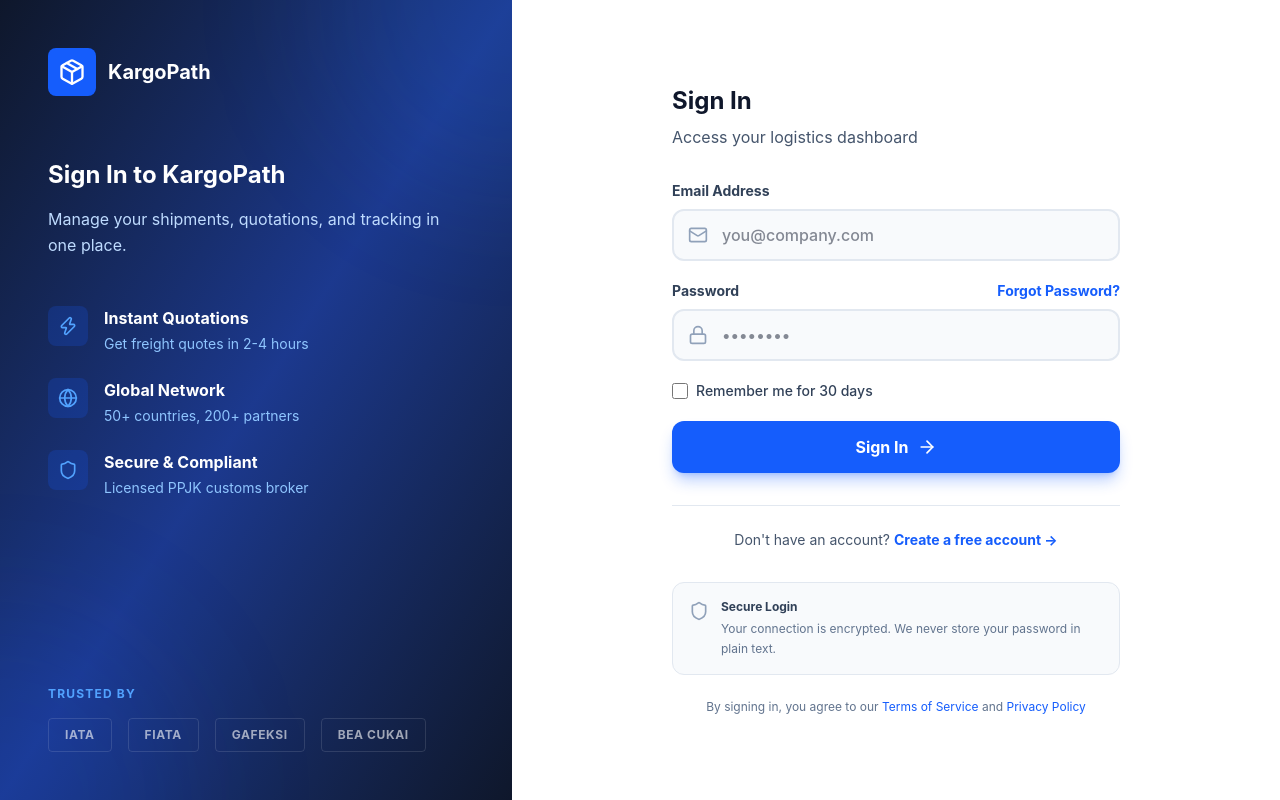
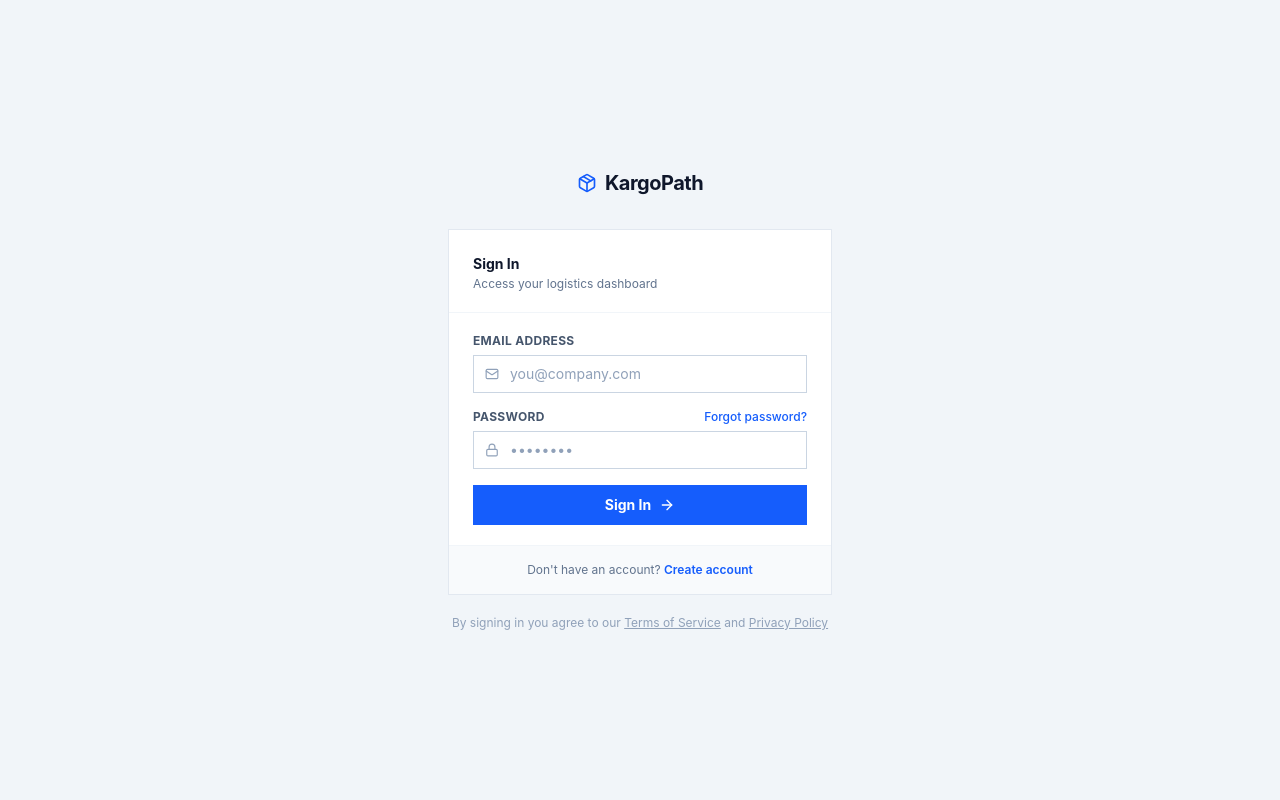
Before and after one commit to wawanabnan/kargopath, a React (Vite) app in the folder frontend/: page /login in a window 1280 px wide. Built offline with nearby package versions, Linux system fonts and the light colour scheme.

Commit message:
redesign: Login page - centered compact form, no sidebar, border-radius 0

```diff
--- a/frontend/src/pages/LoginPage.jsx
+++ b/frontend/src/pages/LoginPage.jsx
@@ -1,6 +1,6 @@
 import React, { useState } from 'react';
 import { Link, useNavigate, useLocation } from 'react-router-dom';
-import { Package, Mail, Lock, ArrowRight, AlertCircle, Shield, Zap, Globe } from 'lucide-react';
+import { Package, Mail, Lock, ArrowRight, AlertCircle } from 'lucide-react';
 import { useAuth } from '../context/AuthContext';
 import { quotationRequestAPI } from '../api';
 
@@ -22,7 +22,6 @@ export default function LoginPage() {
     try {
       await login(email, password);
 
-      // Auto-submit pending draft quote if any
       const draftKey = localStorage.getItem('kargopath_draft_key');
       if (draftKey) {
         try {
@@ -30,115 +29,55 @@ export default function LoginPage() {
           localStorage.removeItem('kargopath_draft_key');
           navigate('/dashboard', { replace: true, state: { quoteSubmitted: true, reference: req.reference_no } });
           return;
-        } catch (apiErr) {
-          console.error("Auto-submit draft failed:", apiErr);
+        } catch {
           localStorage.removeItem('kargopath_draft_key');
         }
       }
 
       navigate(redirectTo, { replace: true });
     } catch (err) {
-      setError(err?.detail || 'Invalid email or password. Please try again.');
+      setError(err?.detail || 'Invalid email or password.');
     } finally {
       setLoading(false);
     }
   };
 
   return (
-    <div className="min-h-screen bg-white font-sans flex">
-      {/* Left Side - Branding */}
-      <div className="hidden lg:flex lg:w-2/5 bg-gradient-to-br from-slate-900 via-blue-900 to-slate-900 p-12 flex-col justify-between relative overflow-hidden">
-        {/* Decorative elements */}
-        <div className="absolute top-0 right-0 w-96 h-96 bg-blue-500/10 rounded-full -translate-y-1/2 translate-x-1/2 blur-3xl"></div>
-        <div className="absolute bottom-0 left-0 w-96 h-96 bg-blue-600/10 rounded-full translate-y-1/2 -translate-x-1/2 blur-3xl"></div>
+    <div className="min-h-screen bg-slate-100 flex items-center justify-center p-4 font-sans overflow-x-hidden">
 
-        <div className="relative z-10">
+      <div className="w-full max-w-sm">
+
         {/* Logo */}
-          <div className="flex items-center gap-3 mb-16">
-            <div className="w-12 h-12 bg-blue-600 flex items-center justify-center rounded-lg">
-              <Package className="w-7 h-7 text-white" />
-            </div>
-            <span className="text-xl font-bold text-white">KargoPath</span>
+        <div className="flex items-center justify-center gap-2 mb-8">
+          <Package className="w-5 h-5 text-blue-600" />
+          <span className="text-xl font-bold text-slate-900 tracking-tight">KargoPath</span>
         </div>
 
-          {/* Tagline */}
-          <div className="mb-12">
-            <h1 className="text-2xl font-bold text-white mb-4 leading-tight">
-              Sign In to KargoPath
-            </h1>
-            <p className="text-blue-200 text-base leading-relaxed">
-              Manage your shipments, quotations, and tracking in one place.
-            </p>
+        {/* Card */}
+        <div className="bg-white border border-slate-200">
+
+          {/* Header */}
+          <div className="px-6 pt-6 pb-5 border-b border-slate-100">
+            <h1 className="text-sm font-bold text-slate-900">Sign In</h1>
+            <p className="text-xs text-slate-500 mt-0.5">Access your logistics dashboard</p>
           </div>
 
-          {/* Key Benefits */}
-          <div className="space-y-6">
-            {[
-              { icon: Zap, title: 'Instant Quotations', desc: 'Get freight quotes in 2-4 hours' },
-              { icon: Globe, title: 'Global Network', desc: '50+ countries, 200+ partners' },
-              { icon: Shield, title: 'Secure & Compliant', desc: 'Licensed PPJK customs broker' },
-            ].map((item, idx) => (
-              <div key={idx} className="flex items-start gap-4">
-                <div className="w-10 h-10 bg-blue-600/20 rounded-lg flex items-center justify-center flex-shrink-0">
-                  <item.icon className="w-5 h-5 text-blue-400" />
-                </div>
-                <div>
-                  <h3 className="text-white font-bold mb-1">{item.title}</h3>
-                  <p className="text-blue-300 text-sm">{item.desc}</p>
-                </div>
-              </div>
-            ))}
-          </div>
-        </div>
-
-        {/* Trust Indicators */}
-        <div className="relative z-10">
-          <p className="text-blue-400 text-xs font-bold uppercase tracking-widest mb-4">Trusted By</p>
-          <div className="flex flex-wrap gap-4 opacity-60">
-            {['IATA', 'FIATA', 'GAFEKSI', 'BEA CUKAI'].map(badge => (
-              <div key={badge} className="px-4 py-2 border border-white/20 rounded text-white text-xs font-bold tracking-wider">
-                {badge}
-              </div>
-            ))}
-          </div>
-        </div>
-      </div>
-
-      {/* Right Side - Login Form */}
-      <div className="flex-1 flex items-center justify-center p-8 lg:p-12">
-        <div className="w-full max-w-md">
-          {/* Mobile Logo */}
-          <div className="lg:hidden flex items-center gap-3 mb-8">
-            <div className="w-10 h-10 bg-blue-600 flex items-center justify-center rounded-lg">
-              <Package className="w-6 h-6 text-white" />
-            </div>
-            <span className="text-xl font-bold text-slate-900">KargoPath</span>
-          </div>
-
-          {/* Header */}
-          <div className="mb-8">
-            <h2 className="text-2xl font-bold text-slate-900 mb-2">Sign In</h2>
-            <p className="text-slate-600">
-              Access your logistics dashboard
-            </p>
-          </div>
-
-          {/* Error Alert */}
+          {/* Error */}
           {error && (
-            <div className="flex items-center gap-3 p-4 bg-red-50 border border-red-200 rounded-xl mb-6 text-red-700">
-              <AlertCircle className="w-5 h-5 flex-shrink-0" />
-              <p className="text-sm font-medium">{error}</p>
+            <div className="mx-6 mt-4 flex items-center gap-2 px-3 py-2.5 bg-red-50 border border-red-200 text-red-700">
+              <AlertCircle className="w-3.5 h-3.5 flex-shrink-0" />
+              <p className="text-xs font-medium">{error}</p>
             </div>
           )}
 
           {/* Form */}
-          <form onSubmit={handleSubmit} className="space-y-5">
+          <form onSubmit={handleSubmit} className="px-6 py-5 space-y-4">
             <div>
-              <label className="block text-sm font-bold text-slate-700 mb-2">Email Address</label>
+              <label className="block text-xs font-bold text-slate-600 uppercase tracking-wide mb-1.5">
+                Email Address
+              </label>
               <div className="relative">
-                <div className="absolute left-4 top-1/2 -translate-y-1/2 text-slate-400">
-                  <Mail className="w-5 h-5" />
-                </div>
+                <Mail className="w-3.5 h-3.5 text-slate-400 absolute left-3 top-1/2 -translate-y-1/2" />
                 <input
                   required
                   type="email"
@@ -146,22 +85,22 @@ export default function LoginPage() {
                   onChange={e => setEmail(e.target.value)}
                   placeholder="you@company.com"
                   autoComplete="email"
-                  className="w-full pl-12 pr-4 py-3 bg-slate-50 border-2 border-slate-200 rounded-xl focus:ring-2 focus:ring-blue-600 focus:border-transparent focus:bg-white outline-none transition-all font-medium text-slate-900"
+                  className="w-full pl-9 pr-3 py-2 bg-white border border-slate-300 text-sm text-slate-900 placeholder:text-slate-400 focus:outline-none focus:border-blue-600 focus:ring-1 focus:ring-blue-600 transition-colors"
                 />
               </div>
             </div>
 
             <div>
-              <div className="flex justify-between mb-2">
-                <label className="block text-sm font-bold text-slate-700">Password</label>
-                <a href="#" className="text-sm font-bold text-blue-600 hover:underline">
-                  Forgot Password?
+              <div className="flex items-center justify-between mb-1.5">
+                <label className="block text-xs font-bold text-slate-600 uppercase tracking-wide">
+                  Password
+                </label>
+                <a href="#" className="text-xs text-blue-600 hover:underline font-medium">
+                  Forgot password?
                 </a>
               </div>
               <div className="relative">
-                <div className="absolute left-4 top-1/2 -translate-y-1/2 text-slate-400">
-                  <Lock className="w-5 h-5" />
-                </div>
+                <Lock className="w-3.5 h-3.5 text-slate-400 absolute left-3 top-1/2 -translate-y-1/2" />
                 <input
                   required
                   type="password"
@@ -169,70 +108,43 @@ export default function LoginPage() {
                   onChange={e => setPassword(e.target.value)}
                   placeholder="••••••••"
                   autoComplete="current-password"
-                  className="w-full pl-12 pr-4 py-3 bg-slate-50 border-2 border-slate-200 rounded-xl focus:ring-2 focus:ring-blue-600 focus:border-transparent focus:bg-white outline-none transition-all font-medium text-slate-900"
+                  className="w-full pl-9 pr-3 py-2 bg-white border border-slate-300 text-sm text-slate-900 placeholder:text-slate-400 focus:outline-none focus:border-blue-600 focus:ring-1 focus:ring-blue-600 transition-colors"
                 />
               </div>
-            </div>
-
-            <div className="flex items-center">
-              <input
-                type="checkbox"
-                id="remember"
-                className="w-4 h-4 text-blue-600 border-slate-300 rounded focus:ring-2 focus:ring-blue-600"
-              />
-              <label htmlFor="remember" className="ml-2 text-sm font-medium text-slate-700">
-                Remember me for 30 days
-              </label>
             </div>
 
             <button
               type="submit"
               disabled={loading}
-              className="w-full py-3.5 bg-blue-600 hover:bg-blue-700 disabled:opacity-60 disabled:cursor-not-allowed text-white font-bold rounded-xl shadow-lg shadow-blue-600/30 transition-all hover:-translate-y-0.5 flex items-center justify-center gap-2"
-            >
+              className="w-full py-2.5 bg-blue-600 hover:bg-blue-700 disabled:opacity-60 disabled:cursor-not-allowed text-white text-sm font-bold transition-colors flex items-center justify-center gap-2">
               {loading ? (
-                <span className="flex items-center gap-2">
-                  <span className="w-4 h-4 border-2 border-white/30 border-t-white rounded-full animate-spin"></span>
+                <>
+                  <span className="w-4 h-4 border-2 border-white/30 border-t-white rounded-full animate-spin" />
                   Signing in...
-                </span>
+                </>
               ) : (
-                <>
-                  <span>Sign In</span>
-                  <ArrowRight className="w-5 h-5" />
-                </>
+                <>Sign In <ArrowRight className="w-4 h-4" /></>
               )}
             </button>
           </form>
 
-          {/* Register Link */}
-          <div className="mt-8 pt-6 border-t border-slate-200 text-center">
-            <p className="text-sm text-slate-600">
+          {/* Footer */}
+          <div className="px-6 py-4 border-t border-slate-100 bg-slate-50 text-center">
+            <p className="text-xs text-slate-500">
               Don't have an account?{' '}
-              <Link to="/register" className="text-blue-600 font-bold hover:underline">
-                Create a free account →
+              <Link to="/register" className="text-blue-600 font-semibold hover:underline">
+                Create account
               </Link>
-            </p>
-          </div>
-
-          {/* Security Notice */}
-          <div className="mt-8 flex items-start gap-3 p-4 bg-slate-50 rounded-xl border border-slate-200">
-            <Shield className="w-5 h-5 text-slate-400 flex-shrink-0 mt-0.5" />
-            <div>
-              <p className="text-xs font-bold text-slate-700 mb-1">Secure Login</p>
-              <p className="text-xs text-slate-500 leading-relaxed">
-                Your connection is encrypted. We never store your password in plain text.
             </p>
           </div>
         </div>
 
-          {/* Terms */}
-          <p className="text-center text-xs text-slate-500 mt-6">
-            By signing in, you agree to our{' '}
-            <a href="#" className="text-blue-600 hover:underline">Terms of Service</a>
+        <p className="text-center text-xs text-slate-400 mt-5">
+          By signing in you agree to our{' '}
+          <a href="#" className="underline hover:text-slate-600">Terms of Service</a>
           {' '}and{' '}
-            <a href="#" className="text-blue-600 hover:underline">Privacy Policy</a>
+          <a href="#" className="underline hover:text-slate-600">Privacy Policy</a>
         </p>
-        </div>
       </div>
     </div>
   );
```
Lines whose indentation alone changed are shown as unchanged.
